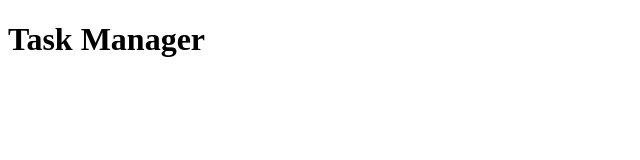
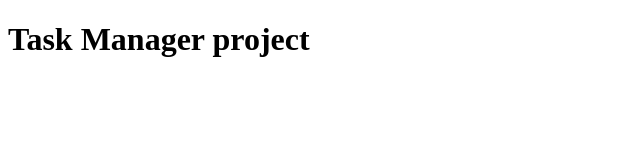
Before and after one commit to PriyamUttam-Dev/Task-Manager, a plain HTML site: page index.html in a window 1280 px wide. Shown: the whole page, without its empty margins (0-640 px from the left). Drawn offline with Linux system fonts and the light colour scheme.

```diff
--- a/index.html
+++ b/index.html
@@ -6,6 +6,6 @@
     <title>Document</title>
 </head>
 <body>
-    <h1>Task Manager</h1>
+    <h1>Task Manager project</h1>
 </body>
 </html>
```
